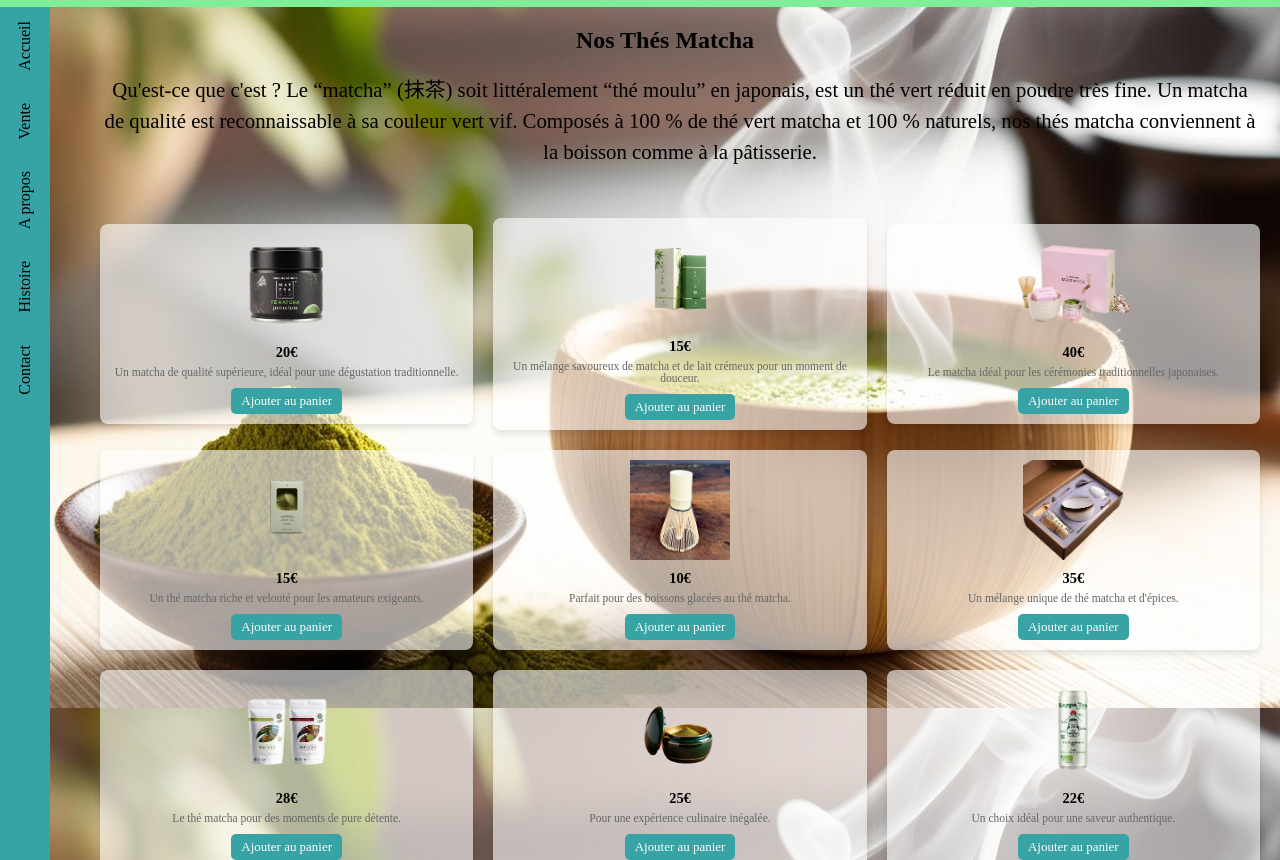
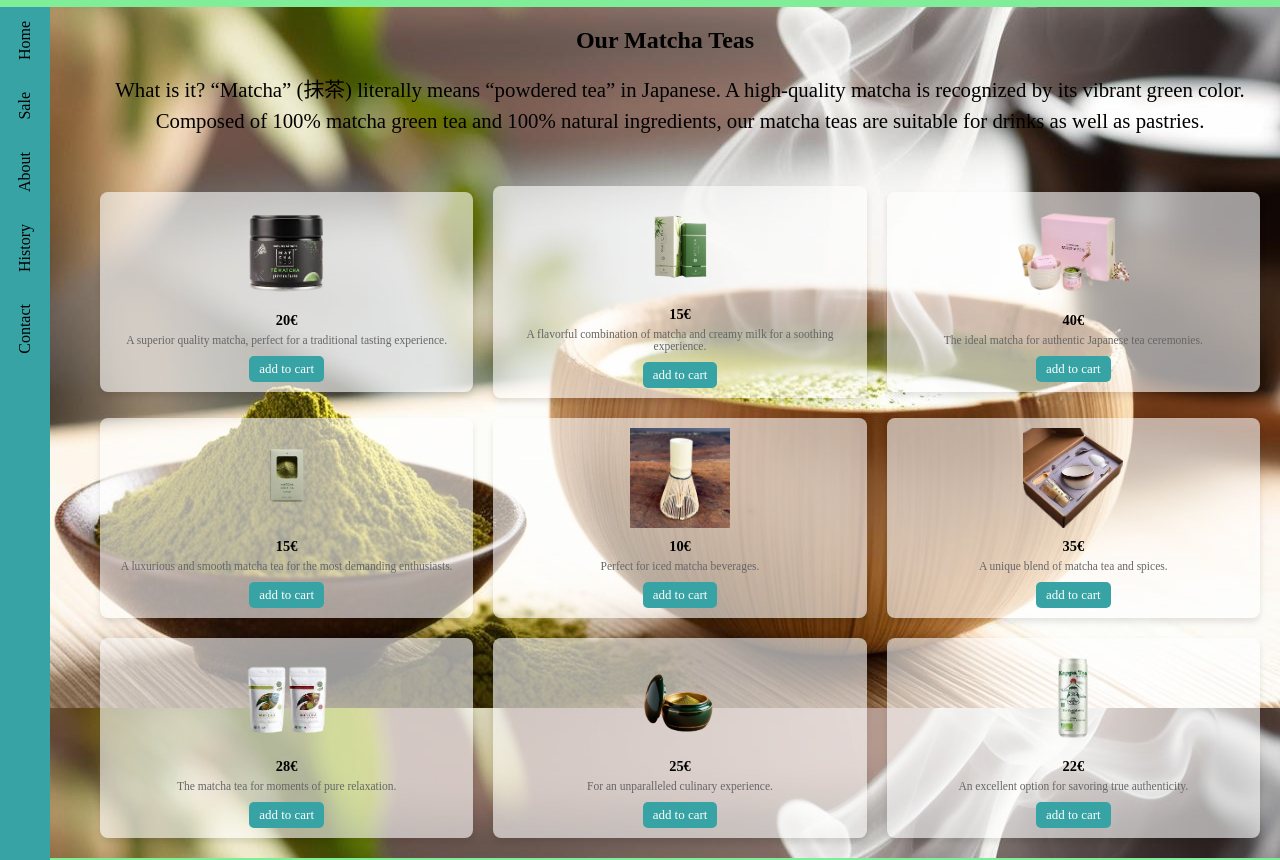
Before and after one commit to jeffry-khalife/matchaTea, a plain HTML site: page ventes.html in a window 1280 px wide. Shown: the part 92-952 px from the top of the page. Drawn offline with Linux system fonts and the light colour scheme; a web font is replaced by a local one.

Commit message:
changement francais à anglais

```diff
--- a/ventes.html
+++ b/ventes.html
@@ -1,5 +1,5 @@
 <!DOCTYPE html>
-<html lang="fr">
+<html lang="en">
 <head>
     <meta charset="UTF-8">
     <meta name="viewport" content="width=device-width, initial-scale=1.0">
@@ -13,7 +13,6 @@
     <link href="https://fonts.googleapis.com/css2?family=Caveat:wght@400..700&display=swap" rel="stylesheet">
     <style></style>
 </head>
-<body>
 <nav>
     <a href="ventes.html"><img src="image/panier-removebg-preview.png" alt="logo thé" width="50" height="50"></a>
     <p> MatchaTea </p>
@@ -22,98 +21,98 @@
 
 <div class="sidebar">
     <div class="box vertical-rl">
-          <a href="index.html">Accueil</a>
+      <a href="index.html">Home</a>
     </div>
       <div class="box vertical-rl">
-        	<a href="ventes.html">Vente</a>
+        <a href="ventes.html">Sale</a>
     </div>
     <div class="box vertical-rl">
-  			<a href="apropos.html">A propos</a>
+          <a href="apropos.html">About</a>
     </div>
     <div class="box vertical-rl">
-  			<a href="histoire.html">Histoire</a>
+          <a href="histoire.html">History</a>
     </div>
     <div class="box vertical-rl">
-            <a  href="contact.html">Contact</a>
+        <a href="contact.html">Contact</a>
   </div></div>
 
   <section class="products-section">
-            <h2>Nos Thés Matcha</h2>
+    <h2>Our Matcha Teas</h2>
     <p>
-                Qu'est-ce que c'est ? Le “matcha” (抹茶) soit littéralement “thé moulu” en japonais, est un thé vert réduit en poudre très fine. Un matcha de qualité est reconnaissable à sa couleur vert vif.
-                Composés à 100 % de thé vert matcha et 100 % naturels, nos thés matcha conviennent à la boisson comme à la pâtisserie.
+        What is it? “Matcha” (抹茶) literally means “powdered tea” in Japanese. A high-quality matcha is recognized by its vibrant green color.
+        Composed of 100% matcha green tea and 100% natural ingredients, our matcha teas are suitable for drinks as well as pastries.
     </p>
             <div class="mosaic">
                 <div class="product">
                     <img src="image/produit-removebg-preview.png" alt="Matcha Pure" title="Un matcha de qualité supérieure, idéal pour une dégustation traditionnelle.">
                     <div class="product-info">
                         <strong>20€</strong>
-                        <div class="product-description">Un matcha de qualité supérieure, idéal pour une dégustation traditionnelle.</div>
-                        <a href="#" class="add-to-cart">Ajouter au panier</a>
+                        <div class="product-description">A superior quality matcha, perfect for a traditional tasting experience.</div>
+                        <a href="#" class="add-to-cart">add to cart</a>
                     </div>
                 </div>
                 <div class="product">
                     <img src="image/pack-removebg-preview.png" alt="Matcha Latte" title="Un mélange savoureux de matcha et de lait crémeux pour un moment de douceur.">
                     <div class="product-info">
                         <strong>15€</strong>
-                        <div class="product-description">Un mélange savoureux de matcha et de lait crémeux pour un moment de douceur.</div>
-                        <a href="#" class="add-to-cart">Ajouter au panier</a>
+                        <div class="product-description">A flavorful combination of matcha and creamy milk for a soothing experience.</div>
+                        <a href="#" class="add-to-cart">add to cart</a>
                     </div>
                 </div>
                 <div class="product">
                     <img src="image/box-removebg-preview.png" alt="Matcha Ceremonial" title="Le matcha idéal pour les cérémonies traditionnelles japonaises.">
                     <div class="product-info">
                         <strong>40€</strong>
-                        <div class="product-description">Le matcha idéal pour les cérémonies traditionnelles japonaises.</div>
-                        <a href="#" class="add-to-cart">Ajouter au panier</a>
+                        <div class="product-description">The ideal matcha for authentic Japanese tea ceremonies.</div>
+                        <a href="#" class="add-to-cart">add to cart</a>
                     </div>
                 </div>
                 <div class="product">
                     <img src="image/théé-removebg-preview.png" alt="Matcha Deluxe" title="Un thé matcha riche et velouté pour les amateurs exigeants.">
                     <div class="product-info">
                         <strong>15€</strong>
-                        <div class="product-description">Un thé matcha riche et velouté pour les amateurs exigeants.</div>
-                        <a href="#" class="add-to-cart">Ajouter au panier</a>
+                        <div class="product-description">A luxurious and smooth matcha tea for the most demanding enthusiasts.</div>
+                        <a href="#" class="add-to-cart">add to cart</a>
                     </div>
                 </div>
                 <div class="product">
                     <img src="image/bamboo.jpg" alt="Matcha Ice" title="Parfait pour des boissons glacées au thé matcha.">
                     <div class="product-info">
                         <strong>10€</strong>
-                        <div class="product-description">Parfait pour des boissons glacées au thé matcha.</div>
-                        <a href="#" class="add-to-cart">Ajouter au panier</a>
+                        <div class="product-description">Perfect for iced matcha beverages.</div>
+                        <a href="#" class="add-to-cart">add to cart</a>
                     </div>
                 </div>
                 <div class="product">
                     <img src="image/kit-removebg-preview.png" alt="Matcha Fusion" title="Un mélange unique de thé matcha et d'épices.">
                     <div class="product-info">
                         <strong>35€</strong>
-                        <div class="product-description">Un mélange unique de thé matcha et d'épices.</div>
-                        <a href="#" class="add-to-cart">Ajouter au panier</a>
+                        <div class="product-description">A unique blend of matcha tea and spices.</div>
+                        <a href="#" class="add-to-cart">add to cart</a>
                     </div>
                 </div>
                 <div class="product">
                     <img src="image/matc-removebg-preview.png" alt="Matcha Zen" title="Le thé matcha pour des moments de pure détente.">
                     <div class="product-info">
                         <strong>28€</strong>
-                        <div class="product-description">Le thé matcha pour des moments de pure détente.</div>
-                        <a href="#" class="add-to-cart">Ajouter au panier</a>
+                        <div class="product-description">The matcha tea for moments of pure relaxation.</div>
+                        <a href="#" class="add-to-cart">add to cart</a>
                     </div>
                 </div>
                 <div class="product">
                     <img src="image/boite_noir-removebg-preview.png" alt="Matcha Gourmet" title="Pour une expérience culinaire inégalée.">
                     <div class="product-info">
                         <strong>25€</strong>
-                        <div class="product-description">Pour une expérience culinaire inégalée.</div>
-                        <a href="#" class="add-to-cart">Ajouter au panier</a>
+                        <div class="product-description">For an unparalleled culinary experience.</div>
+                        <a href="#" class="add-to-cart">add to cart</a>
                     </div>
                 </div>
                 <div class="product">
                     <img src="image/canette-removebg-preview.png" alt="Matcha Premium" title="Un choix idéal pour une saveur authentique.">
                     <div class="product-info">
                         <strong>22€</strong>
-                        <div class="product-description">Un choix idéal pour une saveur authentique.</div>
-                        <a href="#" class="add-to-cart">Ajouter au panier</a>
+                        <div class="product-description">An excellent option for savoring true authenticity.</div>
+                        <a href="#" class="add-to-cart">add to cart</a>
                     </div>
                 </div>
             </div>
@@ -126,16 +125,16 @@
             <div class="footer-nav">
                 <h3>Navigation</h3>
                 <ul>
-                    <li><a href="index.html">Accueil</a></li>
-                    <li><a href="ventes.html">Vente</a></li>
-                    <li><a href="apropos.html">A propos</a></li>
-                    <li><a href="histoire.html">Histoire</a></li>
+                    <li><a href="index.html">Home</a></li>
+                    <li><a href="ventes.html">Sale</a></li>
+                    <li><a href="apropos.html">About</a></li>
+                    <li><a href="histoire.html">History</a></li>
                     <li><a href="contact.html">Contact</a></li>
                 </ul>
             </div>
             <!-- Card -->
             <div class="footer-card">
-                <a href="ventes.html"><img src="image/logo matc.jpg" alt="logo vente"></a>
+                <a href="ventes.html"><img src="image/logo matc.jpg" alt="sales logo"></a>
             </div>
             <!-- Copyright -->
             <div class="footer-copyright">
```
Lines whose indentation alone changed are shown as unchanged.
